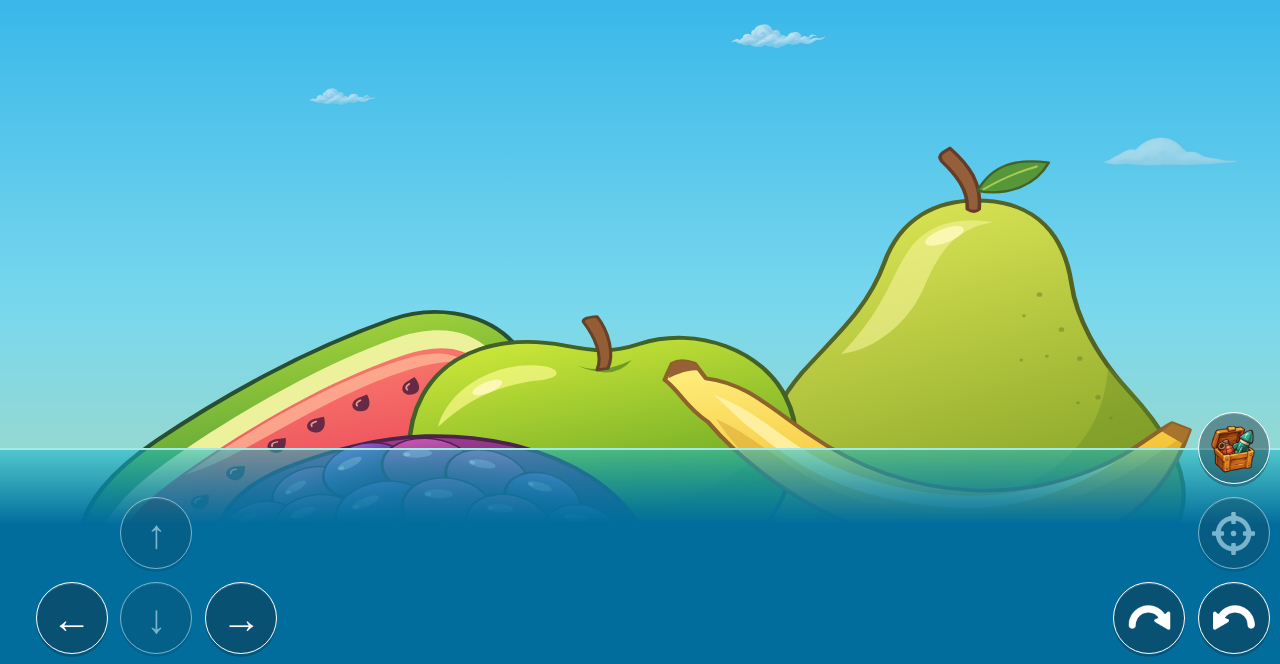
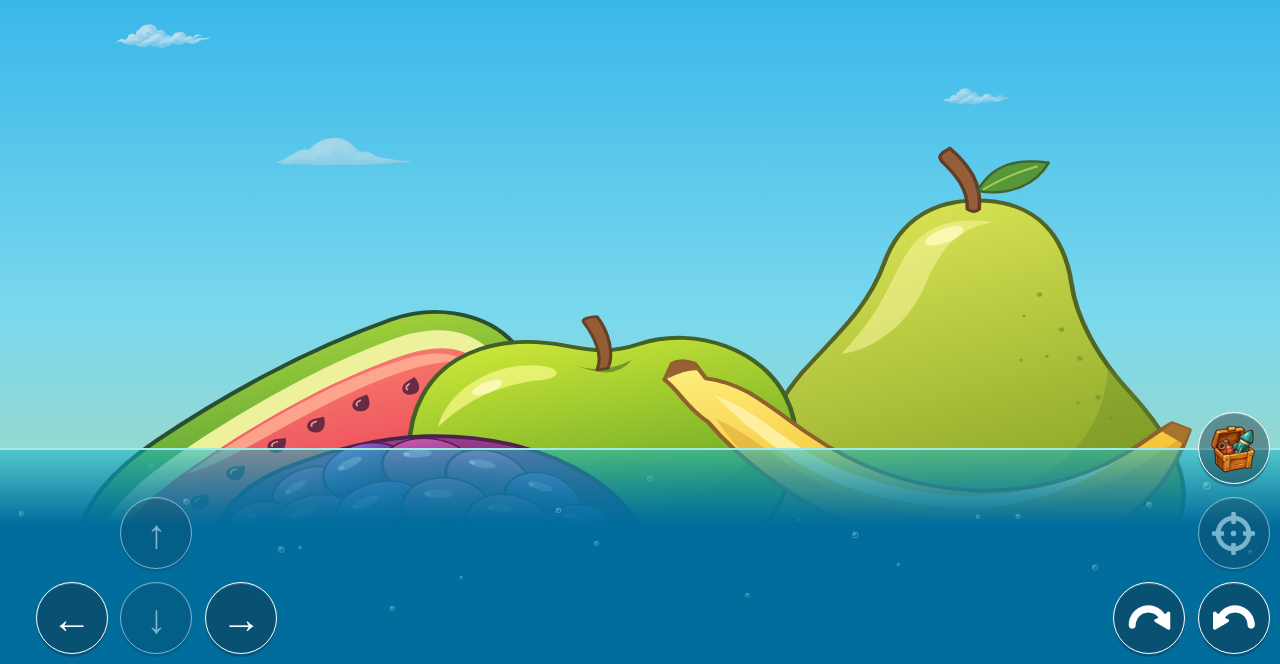
Before and after one commit to iskander99job/clone-client, a website built with Vite: page index.html in a window 1280 px wide. Shown: the part 136-800 px from the top of the page. Built offline with nearby package versions, Linux system fonts and the light colour scheme; what @dimforge/rapier2d-compat would draw is missing.

Commit message:
Restore cloud and water animations

```diff
--- a/index.html
+++ b/index.html
@@ -15,7 +15,9 @@
       <span class="cloud-puff"></span><span class="cloud-wisp"></span>
     </div>
     <div id="field"></div>
-    <div class="water" aria-hidden="true"></div>
+    <div class="water" aria-hidden="true">
+      <div class="water-bubbles"></div>
+    </div>
     <section class="hud" aria-label="Интерфейс дуэли">
       <div class="hud-top">
         <div class="fighter fighter-player">
--- a/src/main.ts
+++ b/src/main.ts
@@ -34,6 +34,40 @@ arena.dataset.map = mapId
 document.title = `Кратер — ${map.title}`
 const buildVersion = import.meta.env.VITE_BUILD_SHA?.slice(0, 7) || 'dev'
 document.querySelector<HTMLElement>('#build-version')!.textContent = `Сборка ${buildVersion}`
+
+const clouds = Array.from(arena.querySelectorAll<HTMLElement>('.clouds span'))
+const lanes = clouds.map((_, index) => index)
+const skyWidth = Math.max(1, arena.clientWidth)
+
+for (const cloud of clouds) {
+  // Randomize which cloud starts in each section of the sky.
+  const [lane] = lanes.splice(Math.floor(Math.random() * lanes.length), 1)
+  const cloudWidth = cloud.offsetWidth
+  const startX = (lane + Math.random() * 0.65) / clouds.length * Math.max(0, skyWidth - cloudWidth)
+  const duration = 130 + Math.random() * 160
+  const offscreen = cloudWidth * 1.05
+  const progress = (startX + offscreen) / (skyWidth + offscreen)
+
+  cloud.style.setProperty('--x', `${startX / skyWidth * 100}%`)
+  cloud.style.setProperty('--duration', `${duration}s`)
+  cloud.style.setProperty('--delay', `${-progress * duration}s`)
+}
+
+const bubbles = arena.querySelector<HTMLElement>('.water-bubbles')!
+bubbles.style.width = `${width}px`
+const bubbleCount = 22
+
+for (let index = 0; index < bubbleCount; index++) {
+  const bubble = document.createElement('span')
+  const duration = 6 + Math.random() * 8
+  bubble.style.setProperty('--bubble-x', `${(index + 0.5 + (Math.random() - 0.5) * 0.8) / bubbleCount * 100}%`)
+  bubble.style.setProperty('--bubble-size', `${5 + Math.random() * 9}px`)
+  bubble.style.setProperty('--bubble-depth', `${height * (0.12 + Math.random() * 0.36)}px`)
+  bubble.style.setProperty('--bubble-drift', `${(Math.random() - 0.5) * 24}px`)
+  bubble.style.setProperty('--bubble-duration', `${duration}s`)
+  bubble.style.setProperty('--bubble-delay', `${-Math.random() * duration}s`)
+  bubbles.append(bubble)
+}
 
 class Arena extends Phaser.Scene {
   preload() {
--- a/src/map-view.ts
+++ b/src/map-view.ts
@@ -37,6 +37,8 @@ export function bindMapView(
     const mapLeft = camera.width / 2 - center.x * scale
     const mapTop = camera.height / 2 - center.y * scale
     updateTerrainView?.(-mapLeft / scale, -mapTop / scale, camera.width / scale, camera.height / scale)
+    arena.style.setProperty('--map-left', `${mapLeft}px`)
+    arena.style.setProperty('--map-scale', String(scale))
     const waterTop = camera.height / 2 + (waterY - center.y) * scale
     arena.style.setProperty('--water-top', `${waterTop}px`)
   }
--- a/src/style.css
+++ b/src/style.css
@@ -63,36 +63,46 @@ body { margin: 0 }
 
 .clouds span {
   position: absolute;
-  left: var(--x);
+  left: 0;
   top: var(--y);
   width: clamp(34px, var(--width), 176px);
   aspect-ratio: 720 / 179;
   opacity: var(--opacity);
   background: url('./assets/cloud.webp') center / contain no-repeat;
+  animation: cloud-drift var(--duration) linear var(--delay) infinite;
 }
 
 .clouds span:nth-child(1) {
-  --x: 6%; --y: 10%; --width: 10cqw; --opacity: .76;
+  --y: 10%; --width: 10cqw; --opacity: .76;
 }
 .clouds span:nth-child(2) {
-  --x: 24%; --y: 28%; --width: 5.5cqw; --opacity: .55;
+  --y: 28%; --width: 5.5cqw; --opacity: .55;
 }
 .clouds span:nth-child(3) {
-  --x: 57%; --y: 20%; --width: 7.5cqw; --opacity: .64;
+  --y: 20%; --width: 7.5cqw; --opacity: .64;
 }
 .clouds span:nth-child(4) {
-  --x: 77%; --y: 7%; --width: 9cqw; --opacity: .71;
+  --y: 7%; --width: 9cqw; --opacity: .71;
 }
 
 .clouds .cloud-puff {
-  --x: 40%; --y: 13%; --width: 6.5cqw; --opacity: .65;
+  --y: 13%; --width: 6.5cqw; --opacity: .65;
   aspect-ratio: 420 / 107;
   background-image: url('./assets/cloud-puff.webp');
 }
 .clouds .cloud-wisp {
-  --x: 86%; --y: 34%; --width: 11cqw; --opacity: .54;
+  --y: 34%; --width: 11cqw; --opacity: .54;
   aspect-ratio: 420 / 91;
   background-image: url('./assets/cloud-wisp.webp');
+}
+
+@keyframes cloud-drift {
+  from { transform: translateX(-105%) }
+  to { transform: translateX(100cqw) }
+}
+
+@media (prefers-reduced-motion: reduce) {
+  .clouds span { left: var(--x); animation: none }
 }
 
 .arena[data-panning] { cursor: grabbing }
@@ -117,6 +127,37 @@ body { margin: 0 }
   background: linear-gradient(#12b8c787, #006d9d calc(var(--map-height) * .175));
 }
 
+.water-bubbles {
+  position: absolute;
+  left: var(--map-left, 0px);
+  top: 0;
+  transform: scale(var(--map-scale, 1));
+  transform-origin: top left;
+}
+
+.water-bubbles span {
+  position: absolute;
+  top: 0;
+  left: var(--bubble-x);
+  box-sizing: border-box;
+  width: var(--bubble-size);
+  aspect-ratio: 1;
+  border: 1px solid #c0fff5a6;
+  border-radius: 50%;
+  background: radial-gradient(circle at 32% 28%, #e6fffd9c, transparent 48%);
+  animation: bubble-rise var(--bubble-duration) linear var(--bubble-delay) infinite;
+}
+
+@keyframes bubble-rise {
+  0% { transform: translateY(var(--bubble-depth)) scale(.65); opacity: 0 }
+  18%, 72% { opacity: .8 }
+  100% { transform: translate(var(--bubble-drift), 2px) scale(1.1); opacity: 0 }
+}
+
+@media (prefers-reduced-motion: reduce) {
+  .water-bubbles span { display: none }
+}
+
 .arena[data-map="quarry"] {
   background: linear-gradient(#57658d, #a990ad 52%, #e6aa88 83%);
 }
```
